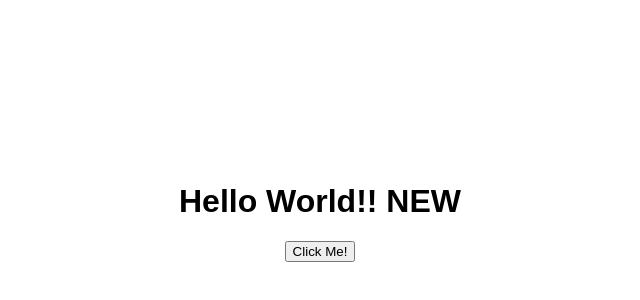
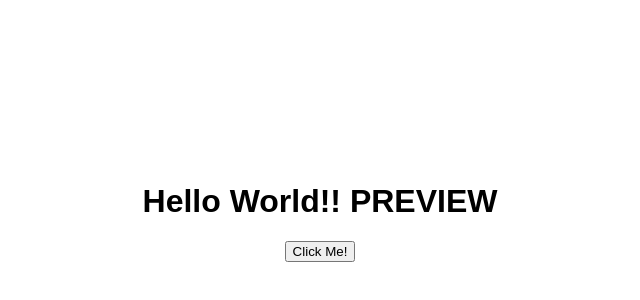
Before and after one commit to mariorcardoso/trunk-based-dev, a website: page index.html in a window 1280 px wide. Shown: the part 196-496 px from the top of the page, without its empty margins (320-960 px from the left). Drawn offline with Linux system fonts and the light colour scheme.

Commit message:
new MR test with preview cond

```diff
--- a/index.html
+++ b/index.html
@@ -7,7 +7,7 @@
     <link rel="stylesheet" href="style.css" />
   </head>
   <body>
-    <h1>Hello World!! NEW</h1>
+    <h1>Hello World!! PREVIEW</h1>
     <button id="btn">Click Me!</button>
     <script src="script.js"></script>
   </body>
```
Also changed, not shown: .github/workflows/pull_request.yml.
